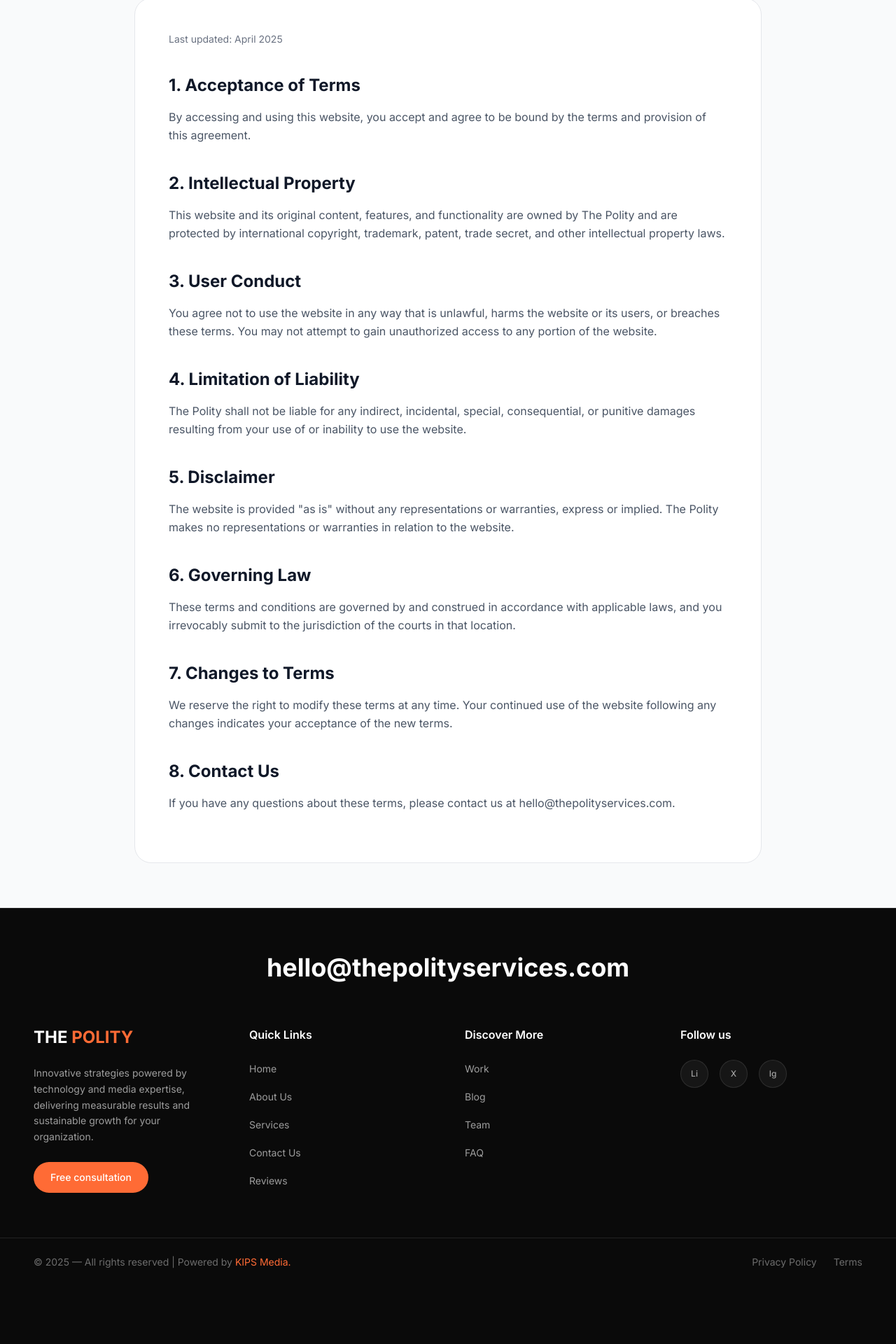
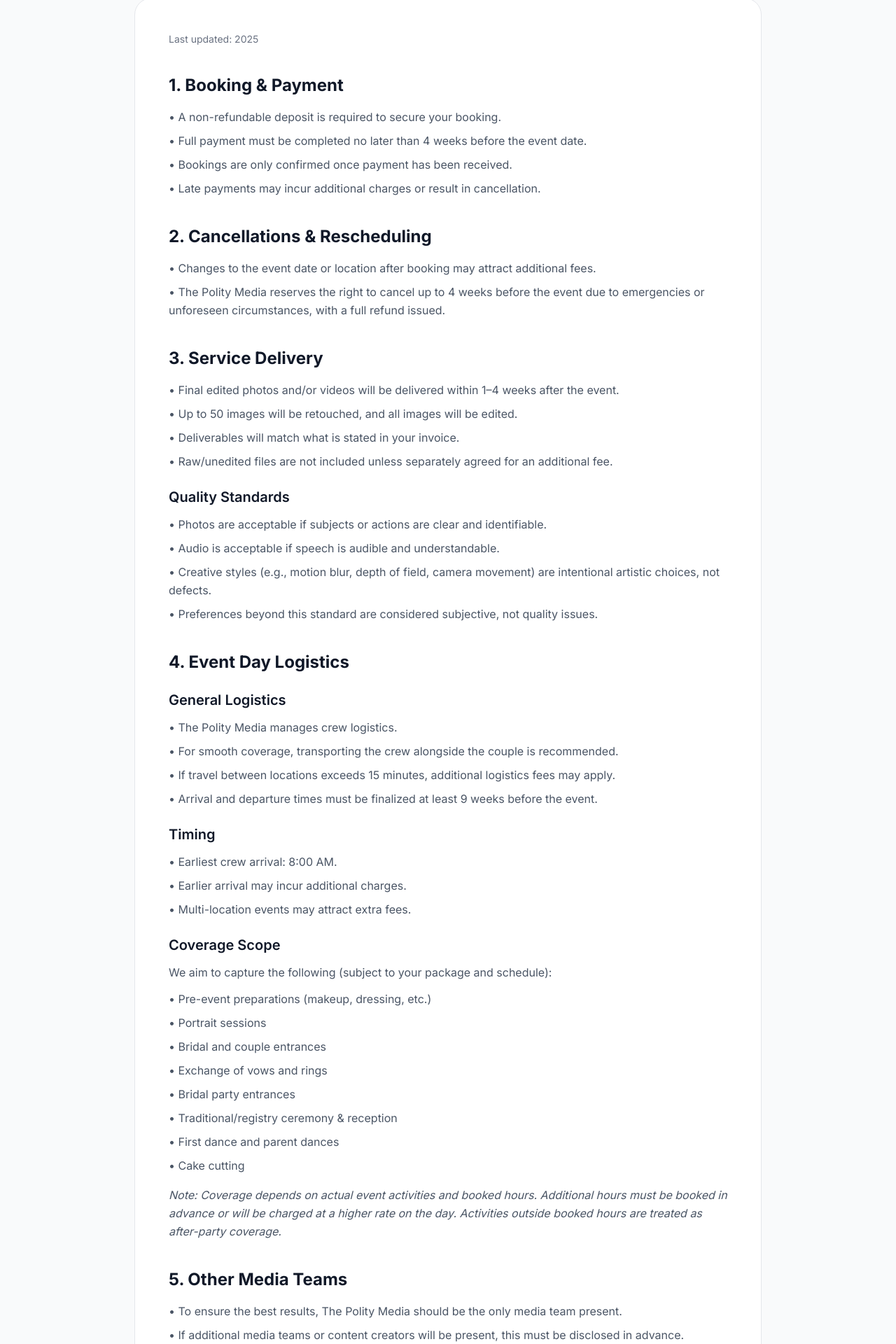
Before and after one commit to Intravent-Technologies/thepolity, a Next.js app: page /terms in a window 1280 px wide. Shown: the part 467-2387 px from the top of the page at 70% size. Before the commit the page ends 2304 px from the top, so only its background shows below. Built offline with nearby package versions, Linux system fonts and the light colour scheme.

Commit message:
Update terms of service for The Polity Media

```diff
--- a/src/app/terms/page.tsx
+++ b/src/app/terms/page.tsx
@@ -22,10 +22,10 @@ export default function Terms() {
                 Legal
               </p>
               <h1 className="text-5xl font-bold leading-tight sm:text-6xl lg:text-7xl text-gray-900">
-                Terms<span className="text-[#FF6B35]"> &amp; Conditions</span>
+                Terms<span className="text-[#FF6B35]"> of Service</span>
               </h1>
               <p className="mt-6 max-w-3xl text-lg text-gray-600 sm:text-xl">
-                The terms governing your use of this website.
+                The Polity Media – Terms of Service (2025)
               </p>
             </motion.div>
           </div>
@@ -39,47 +39,142 @@ export default function Terms() {
               viewport={{ once: true }}
             >
               <div className="rounded-3xl border border-gray-200 bg-white p-8 md:p-12">
-                <p className="text-gray-500 text-sm mb-8">Last updated: April 2025</p>
+                <p className="text-gray-500 text-sm mb-8">Last updated: 2025</p>
 
-                <h2 className="text-2xl font-bold mt-10 mb-4 text-gray-900">1. Acceptance of Terms</h2>
-                <p className="text-gray-600 leading-relaxed mb-6">
-                  By accessing and using this website, you accept and agree to be bound by the terms and provision of this agreement.
+                <h2 className="text-2xl font-bold mt-10 mb-4 text-gray-900">1. Booking & Payment</h2>
+                <ul className="text-gray-600 leading-relaxed mb-6 space-y-2">
+                  <li>• A non-refundable deposit is required to secure your booking.</li>
+                  <li>• Full payment must be completed no later than 4 weeks before the event date.</li>
+                  <li>• Bookings are only confirmed once payment has been received.</li>
+                  <li>• Late payments may incur additional charges or result in cancellation.</li>
+                </ul>
+
+                <h2 className="text-2xl font-bold mt-10 mb-4 text-gray-900">2. Cancellations & Rescheduling</h2>
+                <ul className="text-gray-600 leading-relaxed mb-6 space-y-2">
+                  <li>• Changes to the event date or location after booking may attract additional fees.</li>
+                  <li>• The Polity Media reserves the right to cancel up to 4 weeks before the event due to emergencies or unforeseen circumstances, with a full refund issued.</li>
+                </ul>
+
+                <h2 className="text-2xl font-bold mt-10 mb-4 text-gray-900">3. Service Delivery</h2>
+                <ul className="text-gray-600 leading-relaxed mb-6 space-y-2">
+                  <li>• Final edited photos and/or videos will be delivered within 1–4 weeks after the event.</li>
+                  <li>• Up to 50 images will be retouched, and all images will be edited.</li>
+                  <li>• Deliverables will match what is stated in your invoice.</li>
+                  <li>• Raw/unedited files are not included unless separately agreed for an additional fee.</li>
+                </ul>
+
+                <h3 className="text-xl font-semibold mt-6 mb-3 text-gray-900">Quality Standards</h3>
+                <ul className="text-gray-600 leading-relaxed mb-6 space-y-2">
+                  <li>• Photos are acceptable if subjects or actions are clear and identifiable.</li>
+                  <li>• Audio is acceptable if speech is audible and understandable.</li>
+                  <li>• Creative styles (e.g., motion blur, depth of field, camera movement) are intentional artistic choices, not defects.</li>
+                  <li>• Preferences beyond this standard are considered subjective, not quality issues.</li>
+                </ul>
+
+                <h2 className="text-2xl font-bold mt-10 mb-4 text-gray-900">4. Event Day Logistics</h2>
+                <h3 className="text-xl font-semibold mt-6 mb-3 text-gray-900">General Logistics</h3>
+                <ul className="text-gray-600 leading-relaxed mb-4 space-y-2">
+                  <li>• The Polity Media manages crew logistics.</li>
+                  <li>• For smooth coverage, transporting the crew alongside the couple is recommended.</li>
+                  <li>• If travel between locations exceeds 15 minutes, additional logistics fees may apply.</li>
+                  <li>• Arrival and departure times must be finalized at least 9 weeks before the event.</li>
+                </ul>
+
+                <h3 className="text-xl font-semibold mt-6 mb-3 text-gray-900">Timing</h3>
+                <ul className="text-gray-600 leading-relaxed mb-4 space-y-2">
+                  <li>• Earliest crew arrival: 8:00 AM.</li>
+                  <li>• Earlier arrival may incur additional charges.</li>
+                  <li>• Multi-location events may attract extra fees.</li>
+                </ul>
+
+                <h3 className="text-xl font-semibold mt-6 mb-3 text-gray-900">Coverage Scope</h3>
+                <p className="text-gray-600 leading-relaxed mb-3">We aim to capture the following (subject to your package and schedule):</p>
+                <ul className="text-gray-600 leading-relaxed mb-4 space-y-2">
+                  <li>• Pre-event preparations (makeup, dressing, etc.)</li>
+                  <li>• Portrait sessions</li>
+                  <li>• Bridal and couple entrances</li>
+                  <li>• Exchange of vows and rings</li>
+                  <li>• Bridal party entrances</li>
+                  <li>• Traditional/registry ceremony & reception</li>
+                  <li>• First dance and parent dances</li>
+                  <li>• Cake cutting</li>
+                </ul>
+                <p className="text-gray-600 leading-relaxed mb-4 italic">Note: Coverage depends on actual event activities and booked hours. Additional hours must be booked in advance or will be charged at a higher rate on the day. Activities outside booked hours are treated as after-party coverage.</p>
+
+                <h2 className="text-2xl font-bold mt-10 mb-4 text-gray-900">5. Other Media Teams</h2>
+                <ul className="text-gray-600 leading-relaxed mb-6 space-y-2">
+                  <li>• To ensure the best results, The Polity Media should be the only media team present.</li>
+                  <li>• If additional media teams or content creators will be present, this must be disclosed in advance.</li>
+                  <li>• Coverage guarantees apply only when we are the sole media provider.</li>
+                </ul>
+
+                <h2 className="text-2xl font-bold mt-10 mb-4 text-gray-900">6. Accommodation</h2>
+                <ul className="text-gray-600 leading-relaxed mb-6 space-y-2">
+                  <li>• If provided by the client, accommodation must be safe, clean, and suitable.</li>
+                  <li>• The client is responsible for the safety of crew members and equipment.</li>
+                  <li>• If overnight stay is required due to timing or logistics, accommodation fees will apply.</li>
+                </ul>
+
+                <h2 className="text-2xl font-bold mt-10 mb-4 text-gray-900">7. Copyright & Usage</h2>
+                <ul className="text-gray-600 leading-relaxed mb-6 space-y-2">
+                  <li>• The Polity Media retains full ownership of all content produced.</li>
+                  <li>• We reserve the right to use images and videos for promotion, advertising, and social media.</li>
+                  <li>• Clients may be tagged in shared content.</li>
+                </ul>
+
+                <h2 className="text-2xl font-bold mt-10 mb-4 text-gray-900">8. Client Usage Rights</h2>
+                <ul className="text-gray-600 leading-relaxed mb-6 space-y-2">
+                  <li>• Clients receive a personal, non-commercial license for their media.</li>
+                  <li>• Commercial use (e.g., advertising or resale) requires a separate agreement.</li>
+                </ul>
+
+                <h2 className="text-2xl font-bold mt-10 mb-4 text-gray-900">9. Refund Policy</h2>
+                <ul className="text-gray-600 leading-relaxed mb-6 space-y-2">
+                  <li>• All payments are final. No refunds after booking.</li>
+                  <li>• Clients are advised to: Review package details carefully, Communicate preferences in advance</li>
+                </ul>
+
+                <h2 className="text-2xl font-bold mt-10 mb-4 text-gray-900">10. Dispute Resolution</h2>
+                <ul className="text-gray-600 leading-relaxed mb-6 space-y-2">
+                  <li>• Complaints must be submitted via email within 5 working days of delivery.</li>
+                  <li>• Issues will be reviewed and resolved where appropriate.</li>
+                </ul>
+
+                <h2 className="text-2xl font-bold mt-10 mb-4 text-gray-900">11. Liability</h2>
+                <ul className="text-gray-600 leading-relaxed mb-6 space-y-2">
+                  <li>• The Polity Media is not liable for circumstances beyond its control (e.g., weather, unforeseen disruptions).</li>
+                </ul>
+
+                <h2 className="text-2xl font-bold mt-10 mb-4 text-gray-900">12. Data Storage</h2>
+                <ul className="text-gray-600 leading-relaxed mb-6 space-y-2">
+                  <li>• Files are stored for 7 days after delivery.</li>
+                  <li>• Clients are responsible for downloading and backing up their files promptly.</li>
+                  <li>• After this period, file availability is not guaranteed.</li>
+                  <li>• Flash drives are for delivery only, not long-term storage.</li>
+                </ul>
+
+                <h2 className="text-2xl font-bold mt-10 mb-4 text-gray-900">13. Client Conduct</h2>
+                <ul className="text-gray-600 leading-relaxed mb-6 space-y-2">
+                  <li>• Clients must treat staff with respect and professionalism.</li>
+                  <li>• Harassment or abusive behavior will result in immediate termination of services without refund.</li>
+                </ul>
+
+                <h2 className="text-2xl font-bold mt-10 mb-4 text-gray-900">14. Agreement</h2>
+                <p className="text-gray-600 leading-relaxed mb-4">
+                  By making payment, you confirm that you have:
                 </p>
+                <ul className="text-gray-600 leading-relaxed mb-6 space-y-2">
+                  <li>• Read and understood these terms</li>
+                  <li>• Agreed to be bound by them</li>
+                </ul>
 
-                <h2 className="text-2xl font-bold mt-10 mb-4 text-gray-900">2. Intellectual Property</h2>
-                <p className="text-gray-600 leading-relaxed mb-6">
-                  This website and its original content, features, and functionality are owned by The Polity and are protected by international copyright, trademark, patent, trade secret, and other intellectual property laws.
-                </p>
-
-                <h2 className="text-2xl font-bold mt-10 mb-4 text-gray-900">3. User Conduct</h2>
-                <p className="text-gray-600 leading-relaxed mb-6">
-                  You agree not to use the website in any way that is unlawful, harms the website or its users, or breaches these terms. You may not attempt to gain unauthorized access to any portion of the website.
-                </p>
-
-                <h2 className="text-2xl font-bold mt-10 mb-4 text-gray-900">4. Limitation of Liability</h2>
-                <p className="text-gray-600 leading-relaxed mb-6">
-                  The Polity shall not be liable for any indirect, incidental, special, consequential, or punitive damages resulting from your use of or inability to use the website.
-                </p>
-
-                <h2 className="text-2xl font-bold mt-10 mb-4 text-gray-900">5. Disclaimer</h2>
-                <p className="text-gray-600 leading-relaxed mb-6">
-                  The website is provided "as is" without any representations or warranties, express or implied. The Polity makes no representations or warranties in relation to the website.
-                </p>
-
-                <h2 className="text-2xl font-bold mt-10 mb-4 text-gray-900">6. Governing Law</h2>
-                <p className="text-gray-600 leading-relaxed mb-6">
-                  These terms and conditions are governed by and construed in accordance with applicable laws, and you irrevocably submit to the jurisdiction of the courts in that location.
-                </p>
-
-                <h2 className="text-2xl font-bold mt-10 mb-4 text-gray-900">7. Changes to Terms</h2>
-                <p className="text-gray-600 leading-relaxed mb-6">
-                  We reserve the right to modify these terms at any time. Your continued use of the website following any changes indicates your acceptance of the new terms.
-                </p>
-
-                <h2 className="text-2xl font-bold mt-10 mb-4 text-gray-900">8. Contact Us</h2>
-                <p className="text-gray-600 leading-relaxed mb-6">
-                  If you have any questions about these terms, please contact us at hello@thepolityservices.com.
-                </p>
+                <div className="mt-12 p-6 bg-gray-100 rounded-2xl text-center">
+                  <h3 className="text-xl font-bold mb-4 text-gray-900">Book Now</h3>
+                  <p className="text-gray-600 mb-6">Secure your date by completing your deposit with The Polity Media.</p>
+                  <a href="/contact" className="inline-block px-8 py-4 bg-[#FF6B35] text-white rounded-full font-medium hover:bg-[#FF9F66] transition-colors">
+                    Contact Us
+                  </a>
+                </div>
               </div>
             </motion.div>
           </div>
```
